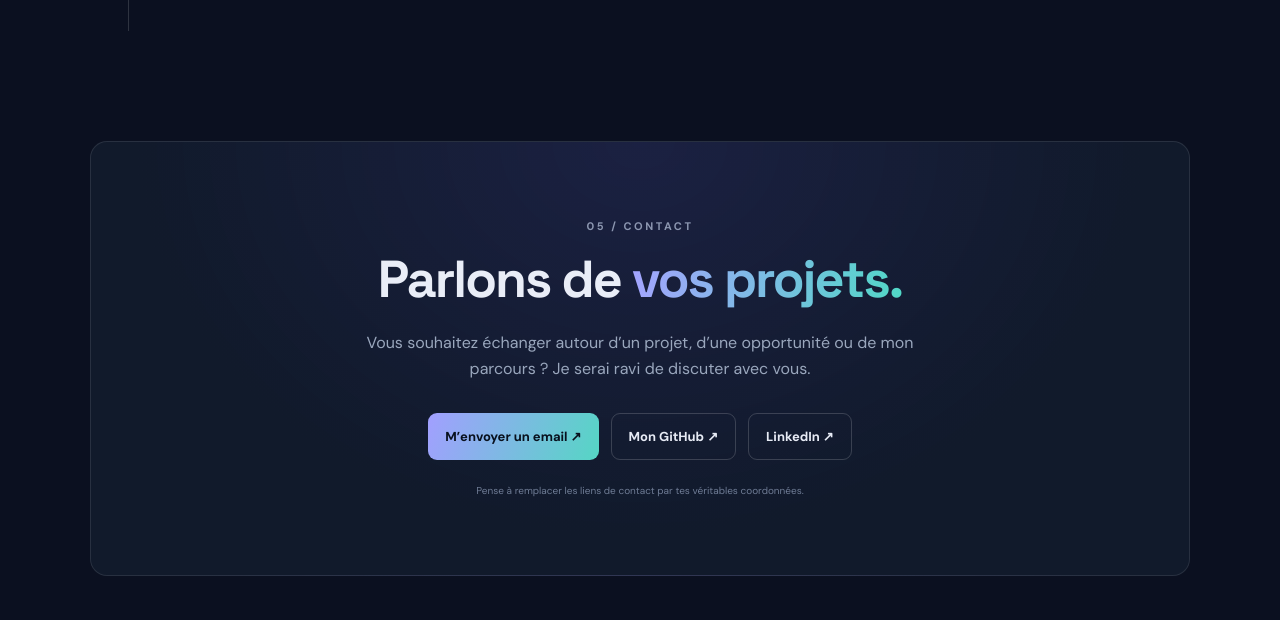
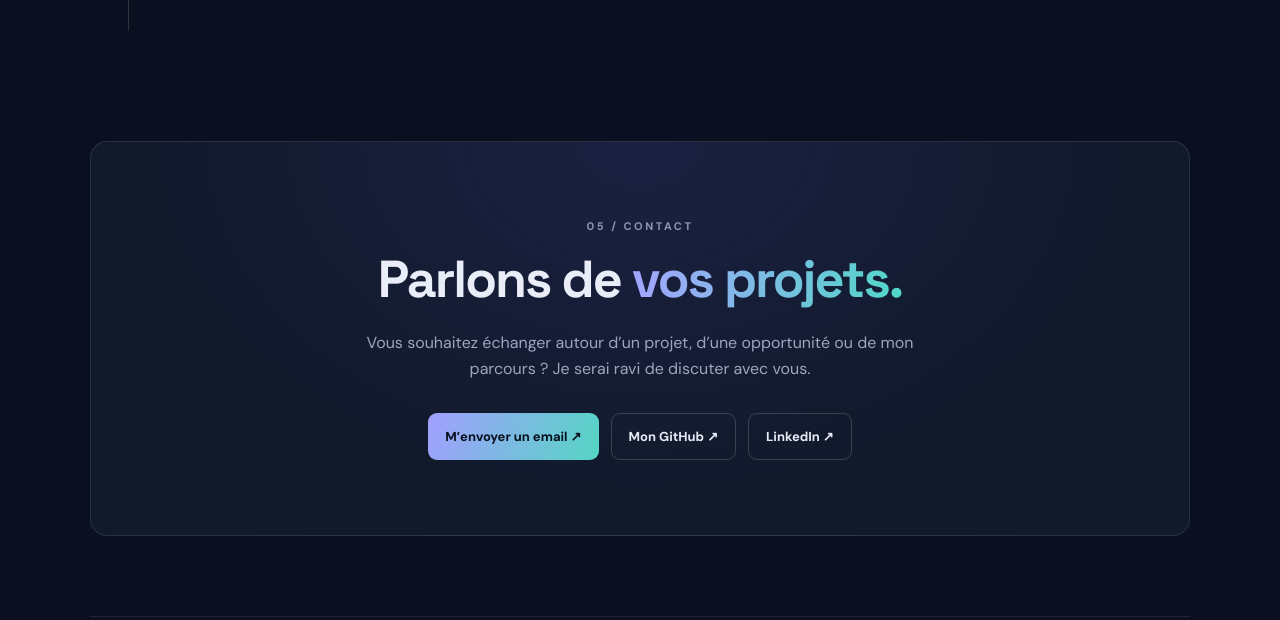
Before and after one commit to aniane421/aniane421.github.io, a plain HTML site: page index.html in a window 1280 px wide. Shown: the part 4955-5575 px from the top of the page. Drawn offline with Linux system fonts and the light colour scheme.

Commit message:
Remove contact hint from index.html
Removed placeholder contact hint from the contact section.

```diff
--- a/index.html
+++ b/index.html
@@ -103,7 +103,7 @@
       <p class="eyebrow">05 / CONTACT</p><h2>Parlons de <span class="gradient-text">vos projets.</span></h2>
       <p>Vous souhaitez échanger autour d’un projet, d’une opportunité ou de mon parcours ? Je serai ravi de discuter avec vous.</p>
       <div class="contact-actions"><a class="button button-primary" href="mailto:aniane421@gmail.com">M’envoyer un email ↗</a><a class="button button-secondary" href="https://github.com/aniane421" target="_blank" rel="noreferrer">Mon GitHub ↗</a><a class="button button-secondary" href="https://www.linkedin.com/in/niane-amadou-73a6ab359?utm_source=share_via&utm_content=profile&utm_medium=member_ios" target="_blank" rel="noreferrer">LinkedIn ↗</a></div>
-      <span class="contact-hint">Pense à remplacer les liens de contact par tes véritables coordonnées.</span>
+
     </section>
   </main>
   <footer><a class="brand" href="#accueil"><span class="brand-mark">AN</span><span>Amadou Niane</span></a><span>Systèmes · Réseaux · Sécurité informatique · 2026</span><a href="#accueil">Retour en haut ↑</a></footer>
```
